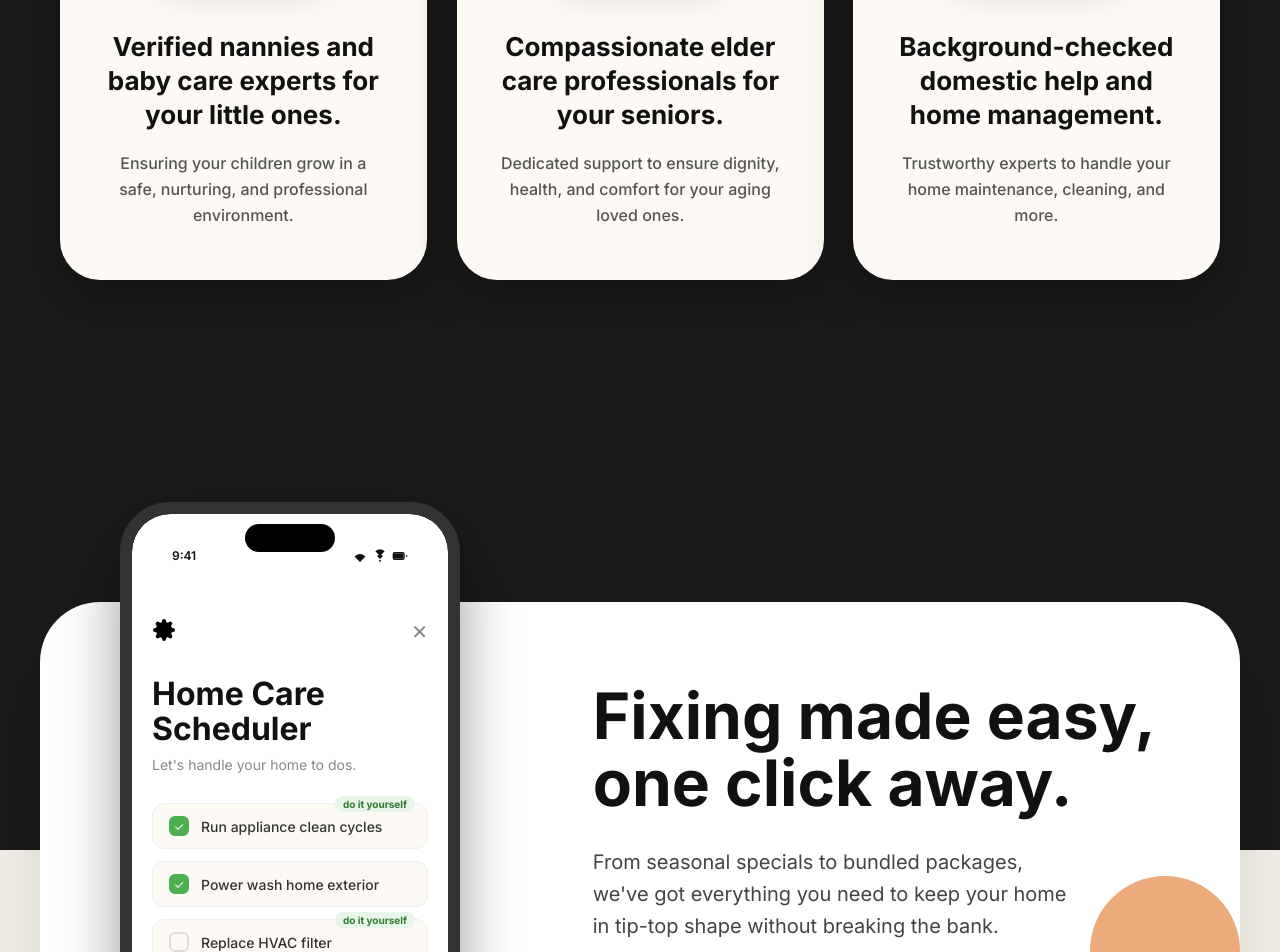
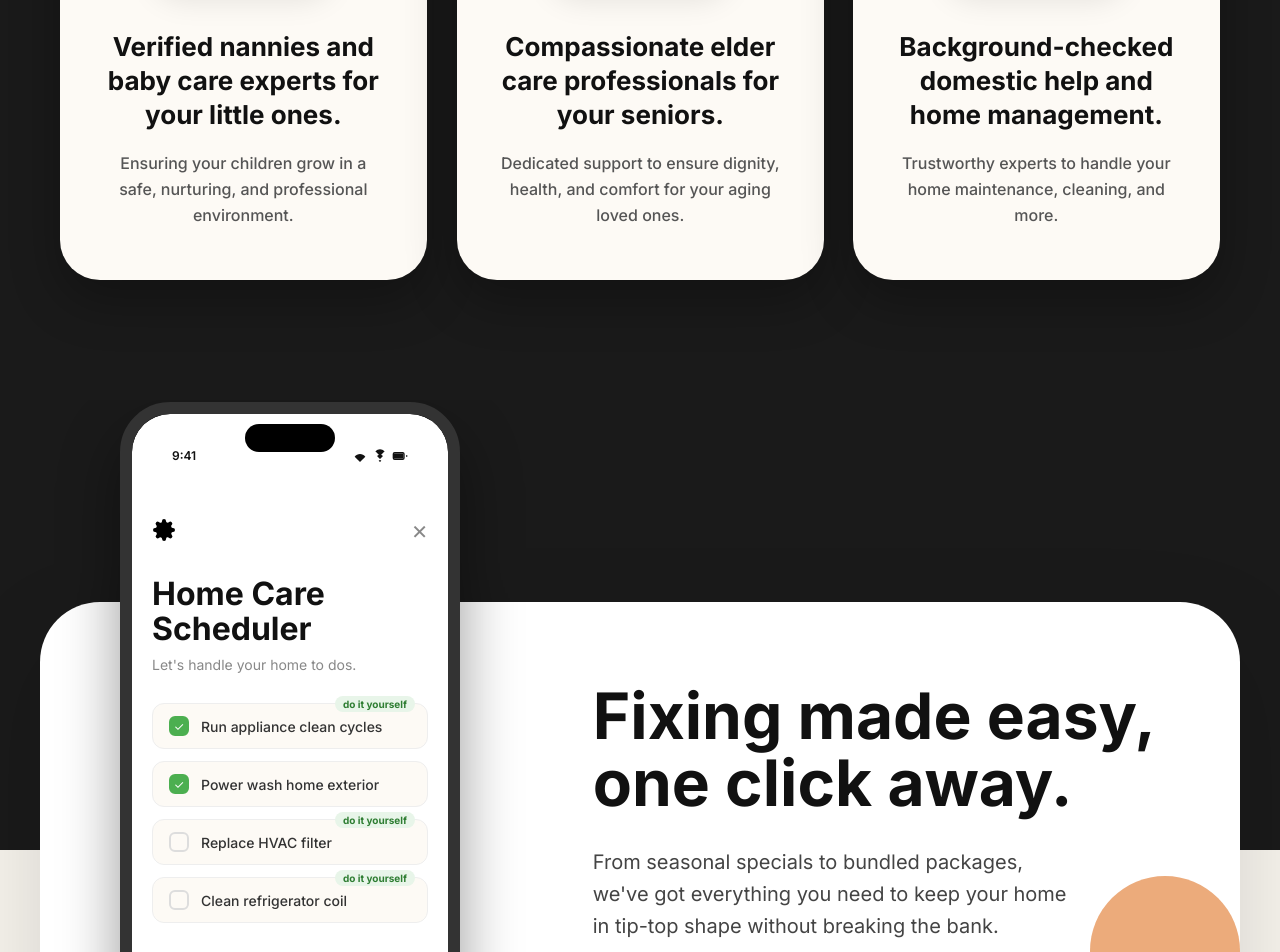
Before and after one commit to viratco/fixihelp, a React (Vite) app: page / in a window 1280 px wide. Shown: the part 2801-3753 px from the top of the page. Built offline with nearby package versions, Linux system fonts and the light colour scheme.

Commit message:
Move scheduler phone further up for better design alignment

```diff
--- a/src/index.css
+++ b/src/index.css
@@ -860,7 +860,7 @@ button {
   border-radius: 50px;
   border: 12px solid #333;
   position: absolute; /* Changed to absolute for precise floating */
-  top: -180px; /* Float above the card */
+  top: -280px; /* Moved up further */
   left: 0;
   overflow: hidden;
   box-shadow: 0 30px 60px rgba(0,0,0,0.4);
```
